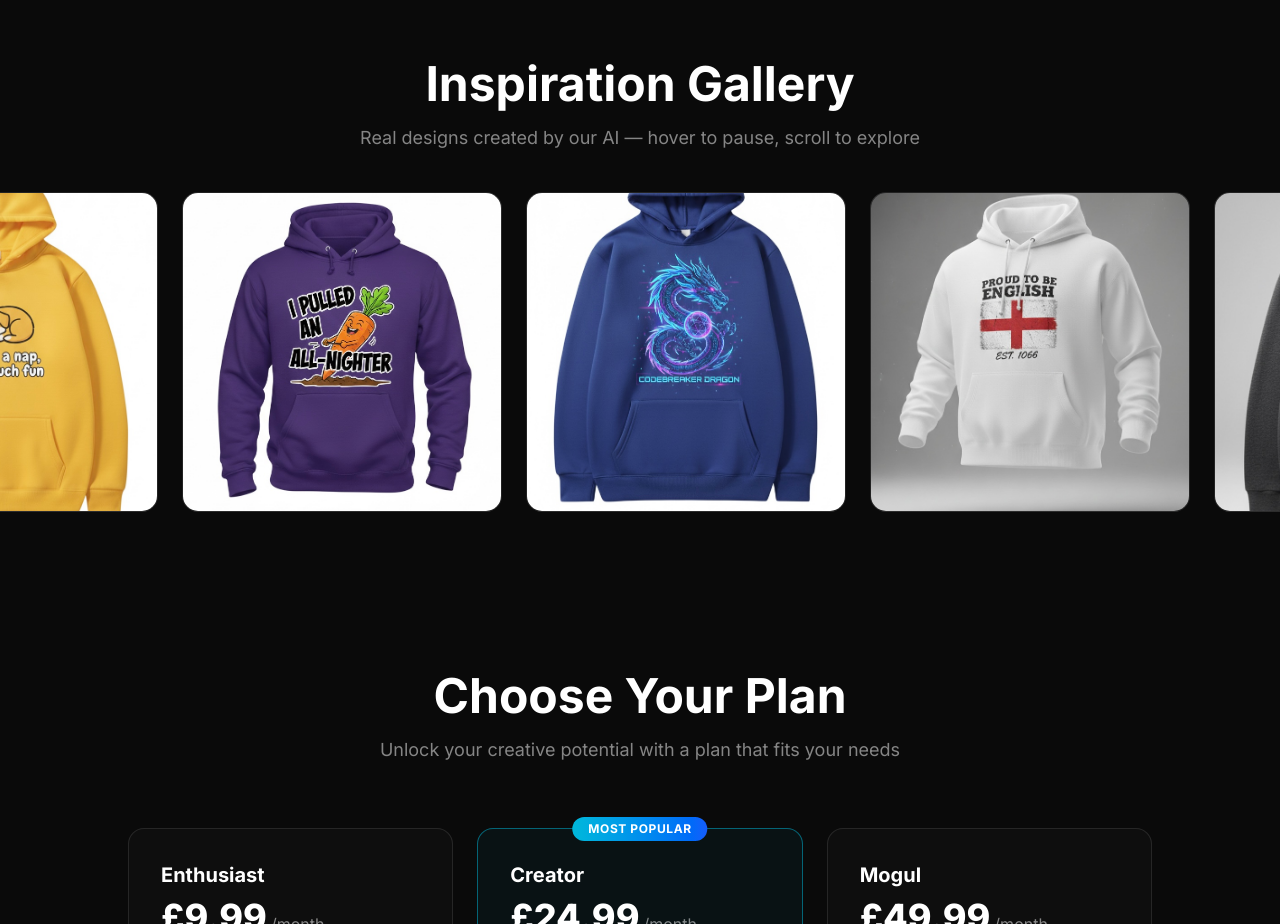
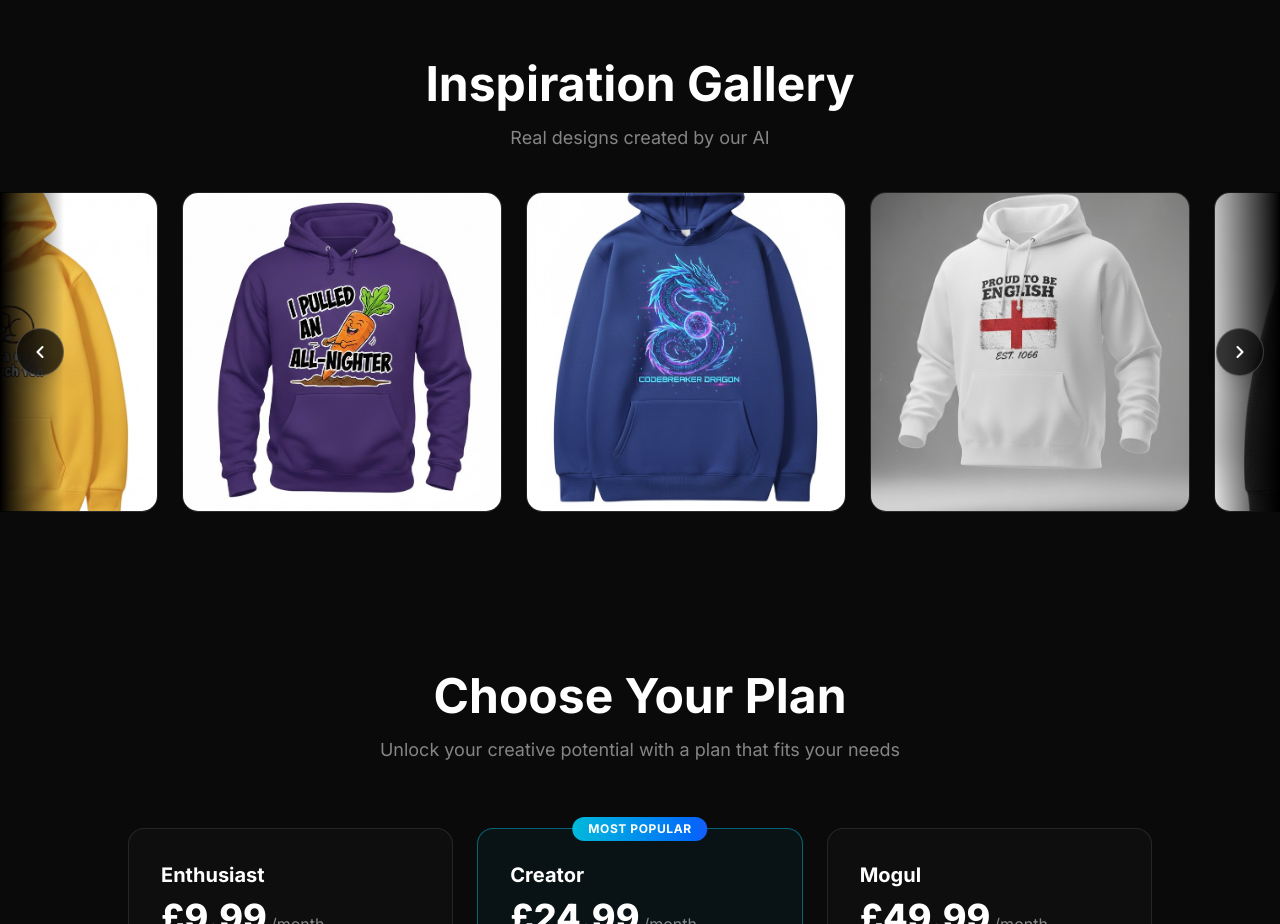
Before and after one commit to krowan444/Custom-AI-Hoodies, a Next.js app: page / in a window 1280 px wide. Shown: the part 1520-2444 px from the top of the page. Built offline with nearby package versions, Linux system fonts and the light colour scheme; no server answers.

Commit message:
Add left/right arrow buttons to hoodie gallery carousel

```diff
--- a/src/components/Gallery.tsx
+++ b/src/components/Gallery.tsx
@@ -1,7 +1,7 @@
 "use client";
 
 import Image from "next/image";
-import { useEffect, useRef } from "react";
+import { useCallback, useEffect, useRef, useState } from "react";
 
 const hoodies = [
     { src: "/hoodies/IMG_E0576.JPG", alt: "Custom hoodie design 1" },
@@ -20,45 +20,59 @@ const hoodies = [
     { src: "/hoodies/IMG_E0593.JPG", alt: "Custom hoodie design 14" },
 ];
 
+const CARD_WIDTH = 320; // md width
+const CARD_GAP = 24; // gap-6 = 24px
+const SCROLL_AMOUNT = CARD_WIDTH + CARD_GAP;
+
 export default function Gallery() {
     const scrollRef = useRef<HTMLDivElement>(null);
+    const [isPaused, setIsPaused] = useState(false);
+    const animationRef = useRef<number>(0);
+    const scrollPosRef = useRef(0);
+
+    const scroll = useCallback((direction: "left" | "right") => {
+        const container = scrollRef.current;
+        if (!container) return;
+
+        // Pause auto-scroll briefly when user clicks arrows
+        setIsPaused(true);
+
+        const amount = direction === "left" ? -SCROLL_AMOUNT : SCROLL_AMOUNT;
+        scrollPosRef.current += amount;
+
+        // Wrap around
+        const halfWidth = container.scrollWidth / 2;
+        if (scrollPosRef.current >= halfWidth) scrollPosRef.current = 0;
+        if (scrollPosRef.current < 0) scrollPosRef.current = halfWidth - SCROLL_AMOUNT;
+
+        container.scrollTo({ left: scrollPosRef.current, behavior: "smooth" });
+
+        // Resume auto-scroll after 3 seconds
+        setTimeout(() => setIsPaused(false), 3000);
+    }, []);
 
     useEffect(() => {
         const scrollContainer = scrollRef.current;
         if (!scrollContainer) return;
 
-        let animationId: number;
-        let scrollPos = 0;
-        const speed = 0.5; // pixels per frame
+        const speed = 0.5;
 
         const animate = () => {
-            scrollPos += speed;
-            // Reset when we've scrolled through half the items (since we duplicate them)
+            if (!isPaused) {
+                scrollPosRef.current += speed;
                 const halfWidth = scrollContainer.scrollWidth / 2;
-            if (scrollPos >= halfWidth) {
-                scrollPos = 0;
+                if (scrollPosRef.current >= halfWidth) {
+                    scrollPosRef.current = 0;
                 }
-            scrollContainer.scrollLeft = scrollPos;
-            animationId = requestAnimationFrame(animate);
+                scrollContainer.scrollLeft = scrollPosRef.current;
+            }
+            animationRef.current = requestAnimationFrame(animate);
         };
 
-        animationId = requestAnimationFrame(animate);
+        animationRef.current = requestAnimationFrame(animate);
 
-        // Pause on hover
-        const handleMouseEnter = () => cancelAnimationFrame(animationId);
-        const handleMouseLeave = () => {
-            animationId = requestAnimationFrame(animate);
-        };
-
-        scrollContainer.addEventListener("mouseenter", handleMouseEnter);
-        scrollContainer.addEventListener("mouseleave", handleMouseLeave);
-
-        return () => {
-            cancelAnimationFrame(animationId);
-            scrollContainer.removeEventListener("mouseenter", handleMouseEnter);
-            scrollContainer.removeEventListener("mouseleave", handleMouseLeave);
-        };
-    }, []);
+        return () => cancelAnimationFrame(animationRef.current);
+    }, [isPaused]);
 
     // Duplicate items for seamless infinite scroll
     const allHoodies = [...hoodies, ...hoodies];
@@ -70,14 +84,44 @@ export default function Gallery() {
                     Inspiration Gallery
                 </h2>
                 <p className="text-white/50 text-lg max-w-2xl mx-auto">
-                    Real designs created by our AI — hover to pause, scroll to explore
+                    Real designs created by our AI
                 </p>
             </div>
 
+            <div className="relative group/gallery">
+                {/* Left Arrow */}
+                <button
+                    onClick={() => scroll("left")}
+                    aria-label="Scroll left"
+                    className="absolute left-2 md:left-4 top-1/2 -translate-y-1/2 z-10 w-12 h-12 rounded-full bg-black/70 border border-white/20 text-white flex items-center justify-center hover:bg-white/20 hover:border-white/40 transition-all backdrop-blur-sm shadow-lg cursor-pointer"
+                >
+                    <svg width="20" height="20" viewBox="0 0 24 24" fill="none" stroke="currentColor" strokeWidth="2.5" strokeLinecap="round" strokeLinejoin="round">
+                        <polyline points="15 18 9 12 15 6" />
+                    </svg>
+                </button>
+
+                {/* Right Arrow */}
+                <button
+                    onClick={() => scroll("right")}
+                    aria-label="Scroll right"
+                    className="absolute right-2 md:right-4 top-1/2 -translate-y-1/2 z-10 w-12 h-12 rounded-full bg-black/70 border border-white/20 text-white flex items-center justify-center hover:bg-white/20 hover:border-white/40 transition-all backdrop-blur-sm shadow-lg cursor-pointer"
+                >
+                    <svg width="20" height="20" viewBox="0 0 24 24" fill="none" stroke="currentColor" strokeWidth="2.5" strokeLinecap="round" strokeLinejoin="round">
+                        <polyline points="9 18 15 12 9 6" />
+                    </svg>
+                </button>
+
+                {/* Gradient Fade Edges */}
+                <div className="absolute left-0 top-0 bottom-0 w-16 bg-gradient-to-r from-black to-transparent z-[5] pointer-events-none" />
+                <div className="absolute right-0 top-0 bottom-0 w-16 bg-gradient-to-l from-black to-transparent z-[5] pointer-events-none" />
+
+                {/* Scrolling Container */}
                 <div
                     ref={scrollRef}
                     className="flex gap-6 overflow-hidden px-6"
                     style={{ scrollbarWidth: "none", msOverflowStyle: "none" }}
+                    onMouseEnter={() => setIsPaused(true)}
+                    onMouseLeave={() => setIsPaused(false)}
                 >
                     {allHoodies.map((hoodie, i) => (
                         <div
@@ -92,12 +136,12 @@ export default function Gallery() {
                                     sizes="(max-width: 768px) 280px, 320px"
                                     className="object-cover group-hover:scale-105 transition-transform duration-500"
                                 />
-                            {/* Gradient overlay on hover */}
                                 <div className="absolute inset-0 bg-gradient-to-t from-black/60 via-transparent to-transparent opacity-0 group-hover:opacity-100 transition-opacity duration-300" />
                             </div>
                         </div>
                     ))}
                 </div>
+            </div>
         </section>
     );
 }
```
Lines whose indentation alone changed are shown as unchanged.
